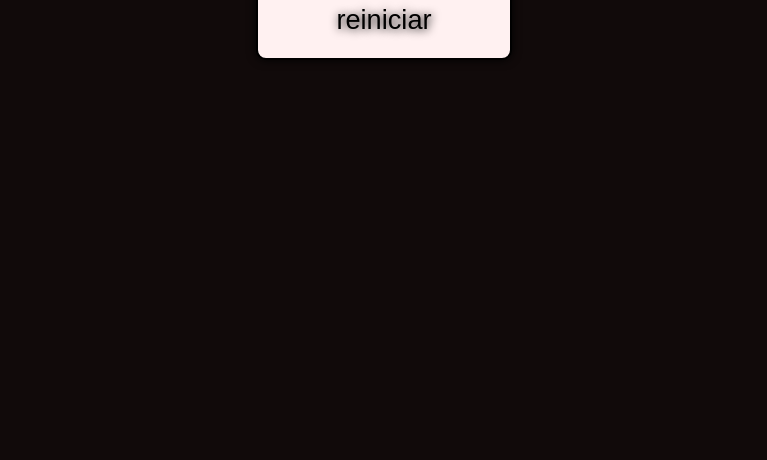
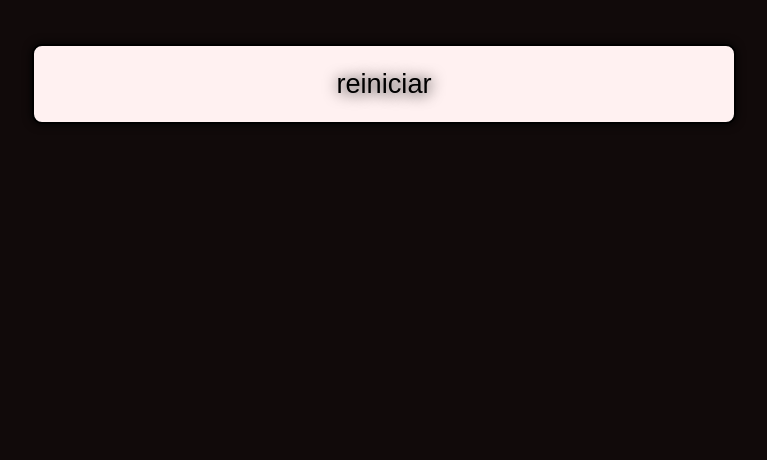
Before and after one commit to shelby244/jogo-matem-tico, a plain HTML site: page indexerro.html in a window 1280 px wide. Shown: the part 340-800 px from the top of the page, without its empty margins (256-1023 px from the left). Drawn offline with Linux system fonts and the light colour scheme.

Commit message:
botoes maiores

```diff
--- a/indexerro.html
+++ b/indexerro.html
@@ -4,7 +4,7 @@
     <meta charset="UTF-8">
     <meta http-equiv="X-UA-Compatible" content="IE=edge">
     <meta name="viewport" content="width=device-width, initial-scale=1.0">
-    <title>Document</title>
+    <title>teste matemático</title>
     <link rel="stylesheet" href="reset.css">
     <link rel="stylesheet" href="style.css">
 </head>
--- a/style.css
+++ b/style.css
@@ -83,7 +83,8 @@
         border-radius: 10px;
     box-shadow: 0px 0px 10px rgb(0, 0, 0);
     }
-    .b3{
+    .b4{
+        width: 55%;
         margin-top: 5%;
         text-shadow: 1px 1px 15px rgb(0, 0, 0);
     }
```
Also changed, not shown: indexacerto1.html (+1 -1 lines), indexfinal.html (+1 -1 lines), indexpergunta2.html (+1 -1 lines), indexpergunta3.html (+1 -1 lines), indexpergunta4.html (+1 -1 lines).
